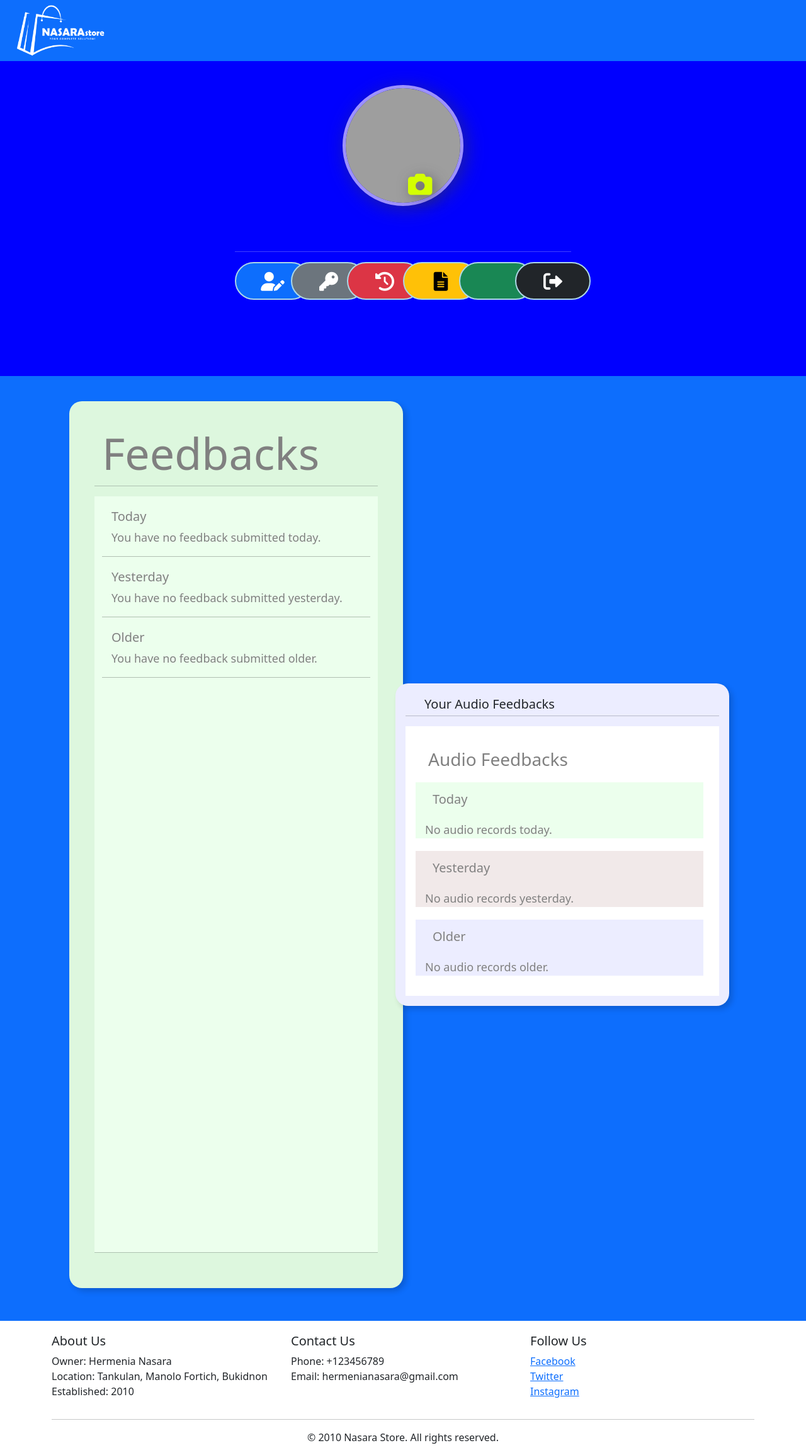
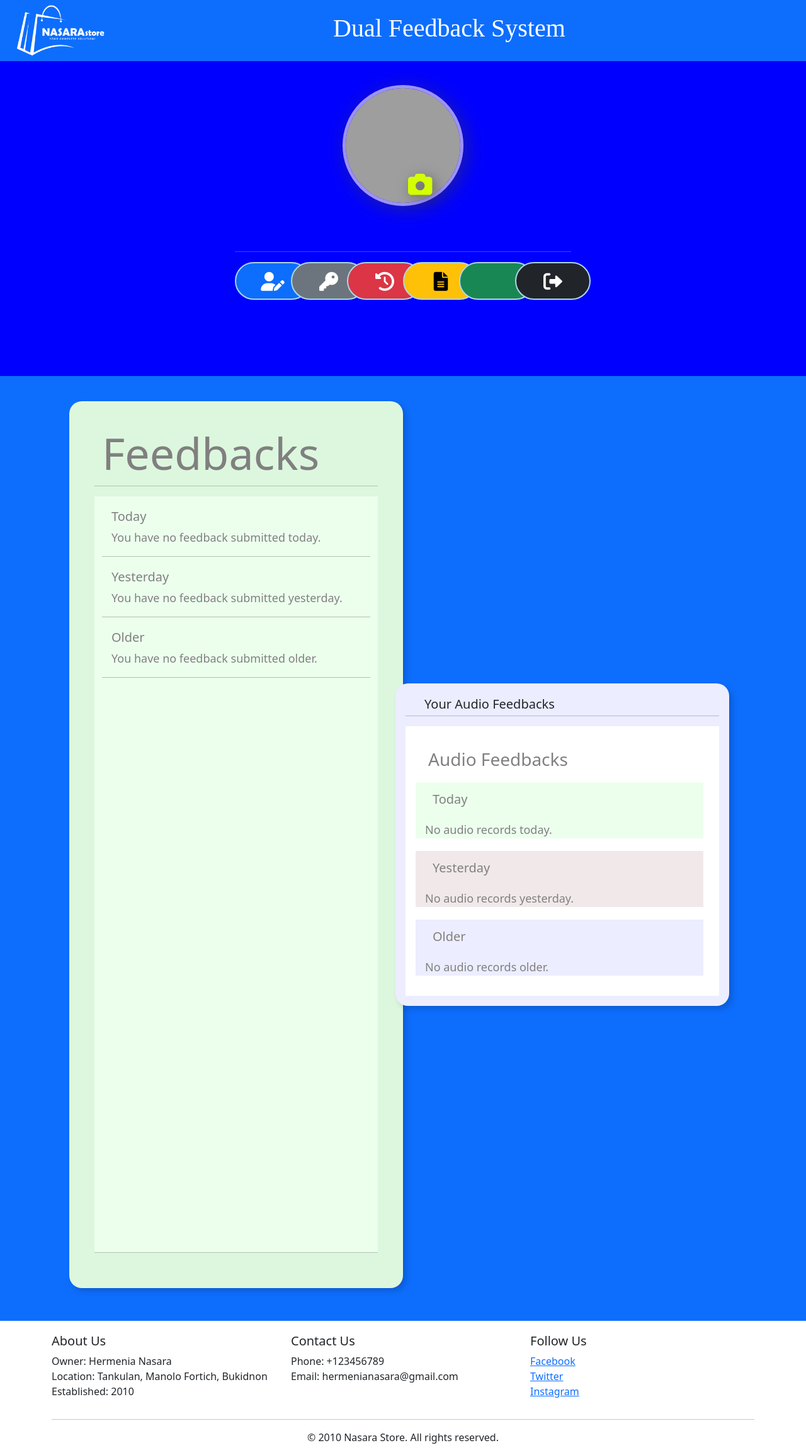
Before and after one commit to RyanPCepada/nasara, a PHP site: page /nasara/account_main.php in a window 1280 px wide; the page is wider, and only the part inside the window is pictured. Shown: that part at 63% size. Run offline with PHP 8.4, Linux system fonts and the light colour scheme; the visitor is signed in with stand-in values (Sample User, id 1); data that the repository does not hold is empty; grey boxes are pictures that could not be loaded.

Commit message:
added system title in customer home and account

```diff
--- a/account_main.php
+++ b/account_main.php
@@ -138,13 +138,14 @@ try {
     <nav class="navbar navbar-expand-lg navbar-light bg-primary">
 
         <img src="icons/NASARA_LOGO_WHITE_PNG.png" class="img-fluid" id="NASARA_LOGO" alt="">
+        <h1 style="margin-left: 360px; font-family: Cooper; color: white;">Dual Feedback System</h1>
 
-            <button class="btn btn-secondary" type="button" id="icon_home" onclick="to_home()" href="home_main.php">
-                <i class="fas fa-home"></i>
-            </button>
+        <button class="btn btn-secondary" type="button" id="icon_home" onclick="to_home()" href="home_main.php">
+            <i class="fas fa-home"></i>
+        </button>
 
-            <img src="images/<?php echo $image; ?>" id="icon_account" class="img-fluid zoomable-image rounded-square"
-            onclick="to_account()">
+        <img src="images/<?php echo $image; ?>" id="icon_account" class="img-fluid zoomable-image rounded-square"
+        onclick="to_account()">
 
     </nav>
 
--- a/home_main.php
+++ b/home_main.php
@@ -113,6 +113,7 @@ try {
 
     <nav class="navbar navbar-expand-lg navbar-light bg-primary">
         <img src="icons/NASARA_LOGO_WHITE_PNG.png" class="img-fluid" id="NASARA_LOGO" alt="">
+        <h1 style="margin-left: 360px; font-family: Cooper; color: white;">Dual Feedback System</h1>
 
         <button class="btn btn-secondary" type="button" id="icon_home" onclick="to_home()" href="home_main.php">
             <i class="fas fa-home"></i>
```
Also changed, not shown: pages/home/style_h.css (+7 -0 lines).
